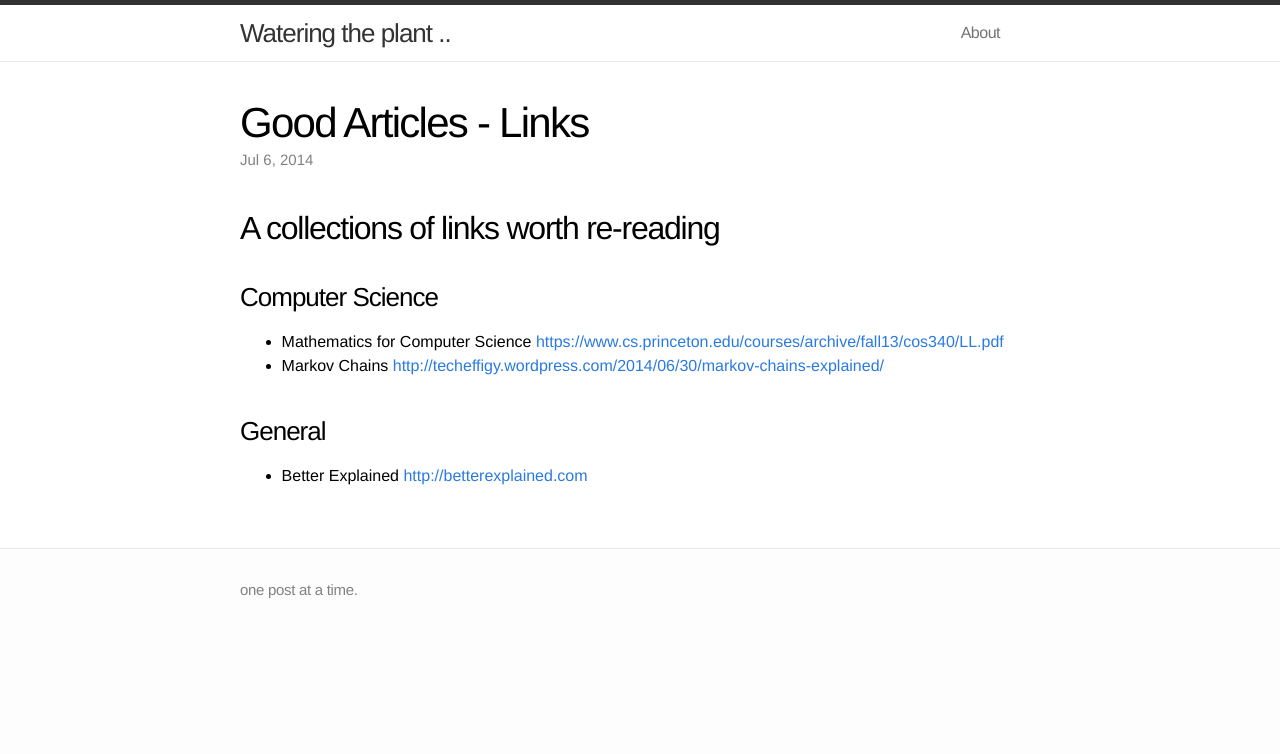
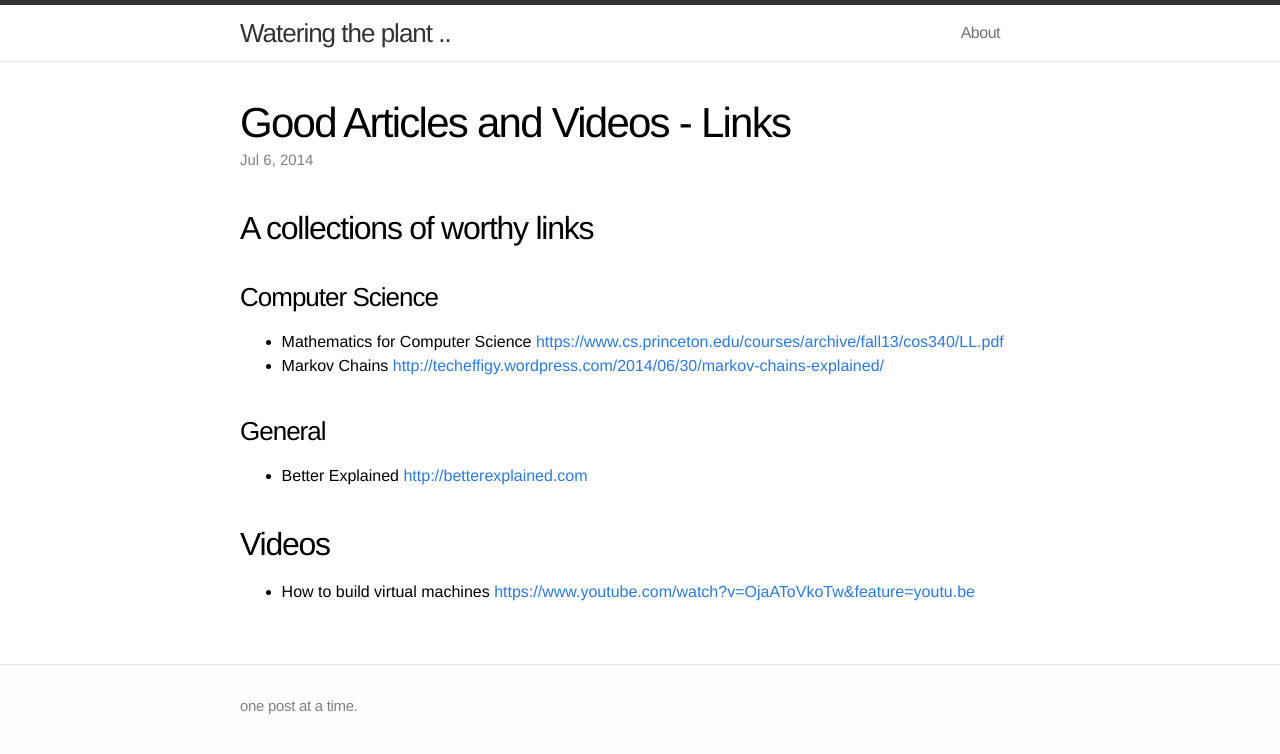
Before and after one commit to kscraja/kscraja.github.io, a Jekyll site: the page built from _posts/2014-07-06-good-articles-links.md, in a window 1280 px wide. Shown: the top 754 px of the page. Built offline with Jekyll 4.4.1, drawn with Linux system fonts in a browser that asks for light colours.

Commit message:
added video link - how to build virtual machines

```diff
--- a/_posts/2014-07-06-good-articles-links.md
+++ b/_posts/2014-07-06-good-articles-links.md
@@ -1,10 +1,10 @@
 ---
 layout: post
 date: 2014-07-06
-title: Good Articles - Links
+title: Good Articles and Videos - Links
 ---
 
-## A collections of links worth re-reading
+## A collections of worthy links
 
 ### Computer Science
 
@@ -14,3 +14,7 @@ title: Good Articles - Links
 ### General
 
 * Better Explained <http://betterexplained.com>
+
+## Videos
+
+* How to build virtual machines <https://www.youtube.com/watch?v=OjaAToVkoTw&feature=youtu.be>
```
